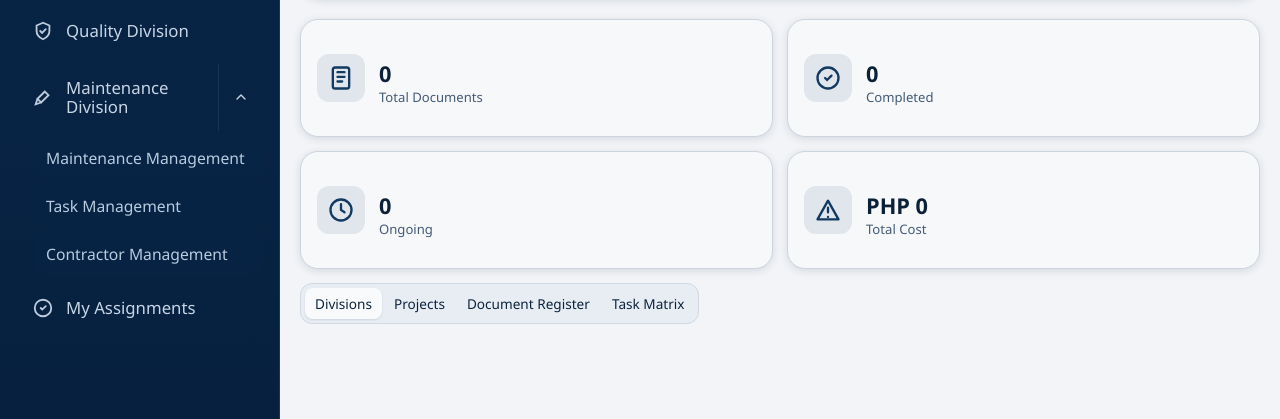
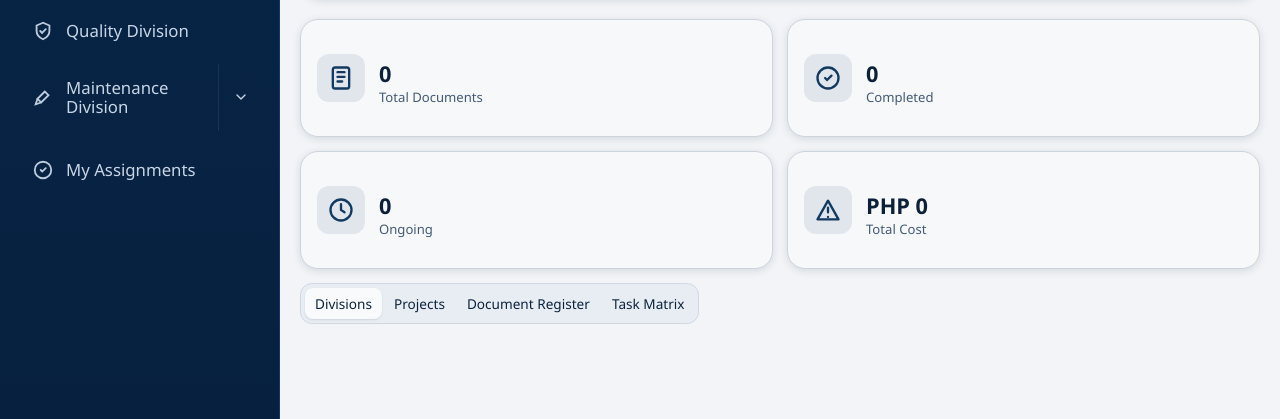
Before and after one commit to takeshii17/PEO-System, a Django app: page / in a window 1280 px wide. Shown: the part 381-800 px from the top of the page. Run offline with Django 5.2, Linux system fonts and the light colour scheme; a user stored in the database is signed in; data that the repository does not hold is empty.

Commit message:
fix the dropdown in maintinance Division

```diff
--- a/peo_system/main/templates/home.html
+++ b/peo_system/main/templates/home.html
@@ -735,17 +735,17 @@
                 <a id="planningDivisionNavLink" class="nav-item" href="{% url 'planning_div_dashboard' %}"><svg class="nav-icon" viewBox="0 0 24 24" fill="none"><rect x="5" y="3" width="14" height="18" rx="2" stroke="currentColor" stroke-width="2"/><path d="M9 7h6M9 11h6M9 15h4" stroke="currentColor" stroke-width="2" stroke-linecap="round"/></svg>Planning Division</a>
                 <a id="constructionDivisionNavLink" class="nav-item" href="{% url 'construction_div_dashboard' %}"><svg class="nav-icon" viewBox="0 0 24 24" fill="none"><path d="M14 5 5 14l-1 5 5-1 9-9-4-4Z" stroke="currentColor" stroke-width="2" stroke-linejoin="round"/><path d="m13 6 4 4" stroke="currentColor" stroke-width="2"/></svg>Construction Division</a>
                 <a id="qualityDivisionNavLink" class="nav-item" href="{% url 'quality_div_dashboard' %}"><svg class="nav-icon" viewBox="0 0 24 24" fill="none"><path d="M12 3 5 6v6c0 5 3.5 7.5 7 9 3.5-1.5 7-4 7-9V6l-7-3Z" stroke="currentColor" stroke-width="2"/><path d="m9 12 2 2 4-4" stroke="currentColor" stroke-width="2" stroke-linecap="round"/></svg>Quality Division</a>
-                <div class="nav-group open" id="maintenanceNavGroup">
+                <div class="nav-group" id="maintenanceNavGroup">
                     <div class="nav-item nav-item-group">
-                        <button class="nav-main-link" id="maintenanceMainLink" type="button" aria-expanded="true" aria-controls="maintenanceSubmenu">
+                        <button class="nav-main-link" id="maintenanceMainLink" type="button" aria-expanded="false" aria-controls="maintenanceSubmenu">
                             <svg class="nav-icon" viewBox="0 0 24 24" fill="none"><path d="m14 6-8 8 4 4 8-8-4-4Z" stroke="currentColor" stroke-width="2"/><path d="M6 14 4 20l6-2" stroke="currentColor" stroke-width="2"/></svg>
                             Maintenance Division
                         </button>
-                        <button class="nav-action-btn" id="maintenanceActionBtn" type="button" aria-expanded="true" aria-controls="maintenanceSubmenu" aria-label="Open maintenance actions">
+                        <button class="nav-action-btn" id="maintenanceActionBtn" type="button" aria-expanded="false" aria-controls="maintenanceSubmenu" aria-label="Toggle maintenance actions">
                             <svg viewBox="0 0 24 24" fill="none"><path d="m6 9 6 6 6-6" stroke="currentColor" stroke-width="2" stroke-linecap="round" stroke-linejoin="round"/></svg>
                         </button>
                     </div>
-                    <div class="nav-submenu" id="maintenanceSubmenu" aria-hidden="false">
+                    <div class="nav-submenu" id="maintenanceSubmenu" aria-hidden="true">
                         <a id="maintenanceManagementNavLink" class="nav-subitem" data-view-title="Maintenance Management" href="{% url 'maintenance_div_dashboard' %}">Maintenance Management</a>
                         <a id="maintenanceTaskNavLink" class="nav-subitem" data-view-title="Task Management" href="{% url 'maintenance_task_management' %}">Task Management</a>
                         <a id="maintenanceContractorNavLink" class="nav-subitem" data-view-title="Contractor Management" href="{% url 'maintenance_contractor_management' %}">Contractor Management</a>
@@ -1121,29 +1121,6 @@
                 window.scrollTo({ top: targetTop, behavior: "smooth" });
             }
 
-            function openMaintenanceManagementFromMain(event) {
-                if (event) {
-                    event.preventDefault();
-                }
-
-                setMaintenanceMenuState(true);
-
-                if (!maintenanceManagementNavLink) {
-                    return;
-                }
-
-                setActiveMaintenanceGroup(maintenanceManagementNavLink);
-                playBlink(maintenanceManagementNavLink);
-
-                var link = maintenanceManagementNavLink.getAttribute("href");
-                var viewTitle = maintenanceManagementNavLink.getAttribute("data-view-title") || "Maintenance Management";
-                if (link) {
-                    window.setTimeout(function () {
-                        openEmbeddedMaintenance(link, viewTitle);
-                    }, 180);
-                }
-            }
-
             function closeEmbeddedMaintenance() {
                 if (!embeddedPanel) {
                     return;
@@ -1166,12 +1143,12 @@
             }
 
             if (hasMaintenanceToggle) {
-                setMaintenanceMenuState(true);
+                setMaintenanceMenuState(false);
                 actionBtn.addEventListener("click", toggleMaintenanceMenu);
             }
 
             if (mainLink) {
-                mainLink.addEventListener("click", openMaintenanceManagementFromMain);
+                mainLink.addEventListener("click", toggleMaintenanceMenu);
             }
 
             if (subItems.length) {
```
